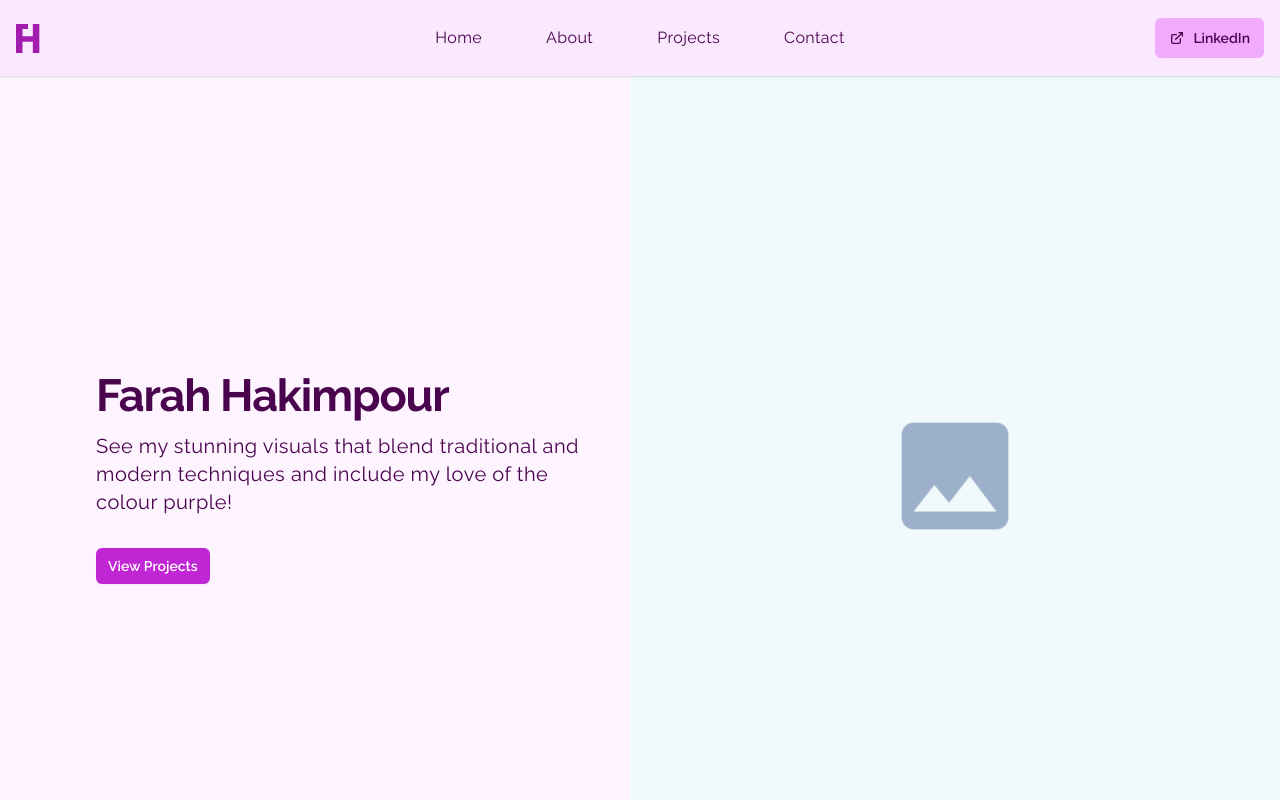
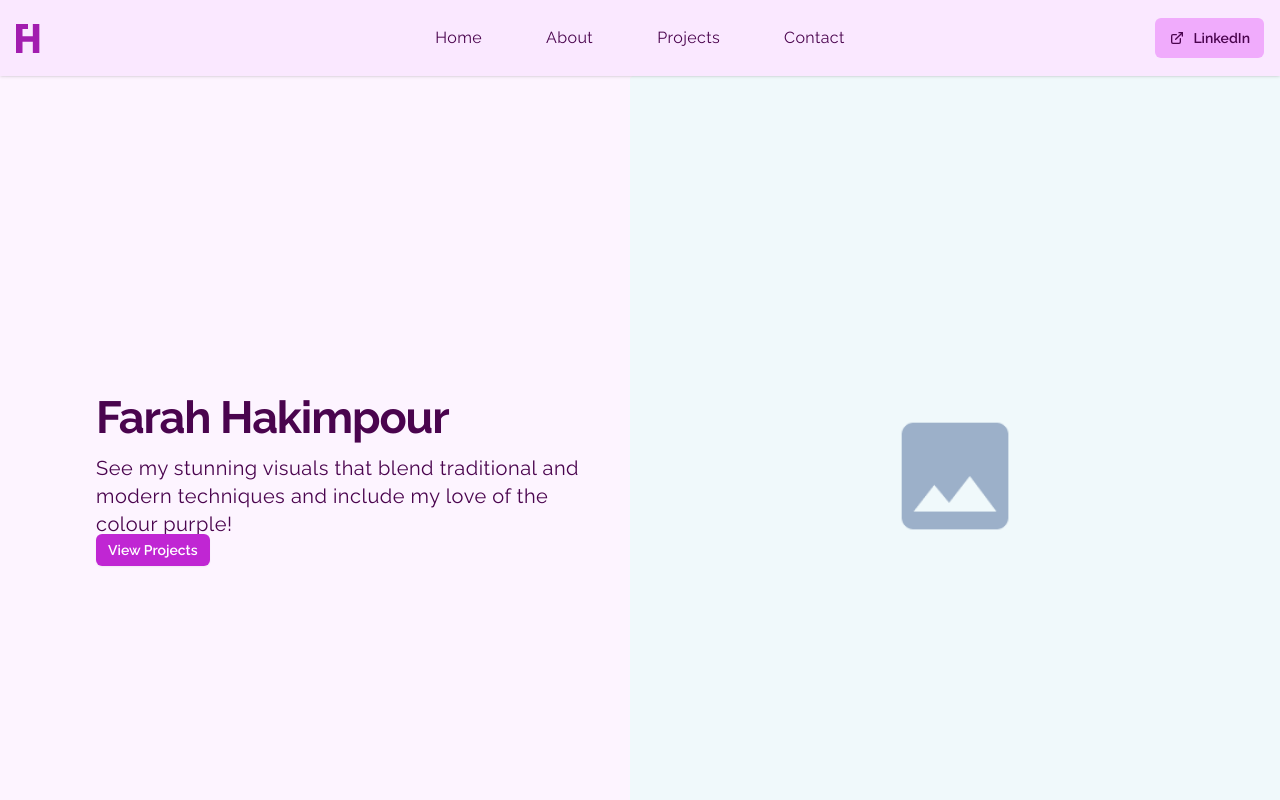
Before and after one commit to Justin-Bento/farah-hakimpour, a Next.js app: page / in a window 1280 px wide. Shown: the top 800 px of the page. Built offline with nearby package versions, Linux system fonts and the light colour scheme.

Commit message:
removed use router fromoa main page

```diff
--- a/src/pages/index.tsx
+++ b/src/pages/index.tsx
@@ -2,10 +2,9 @@
 import Footer from "@/components/Footer";
 import Head from "next/head";
 import Image from "next/image";
-import { useRouter } from "next/router";
+import Link from "next/link";
 
 export default function index() {
-  const router = useRouter();
   return (
     <>
       <Head>
@@ -18,13 +17,13 @@
             <div className="lg:pl-24">
               <h1 className="font-bold display-medium">Farah Hakimpour</h1>
               <p className="mt-2 text-xl tracking-wide">See my stunning visuals that blend traditional and modern techniques and include my love of the colour purple!</p>
-              <button
+              <Link
                 type="button"
-                onClick={() => router.push('/projects')}
+                href="/projects"
                 className="px-3 py-2 mt-8 text-sm font-semibold text-white rounded-md shadow-sm bg-fuchsia-600 hover:bg-fuchsia-500 focus-visible:outline focus-visible:outline-2 focus-visible:outline-offset-2 focus-visible:outline-indigo-600"
               >
                 View Projects
-              </button>
+              </Link>
             </div>
           </div>
           <div className="relative w-full h-screen">
```
